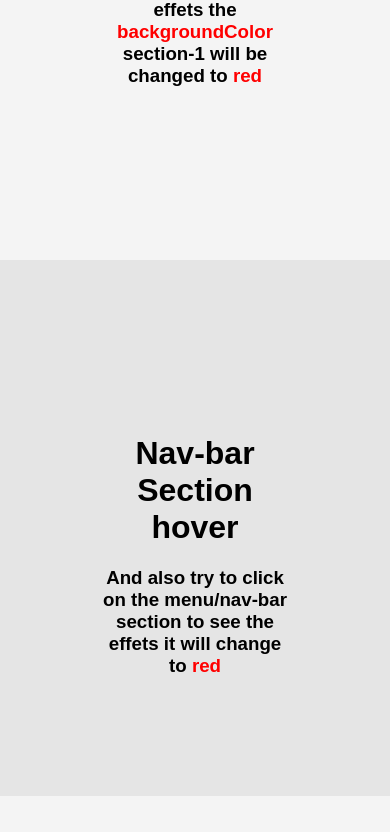
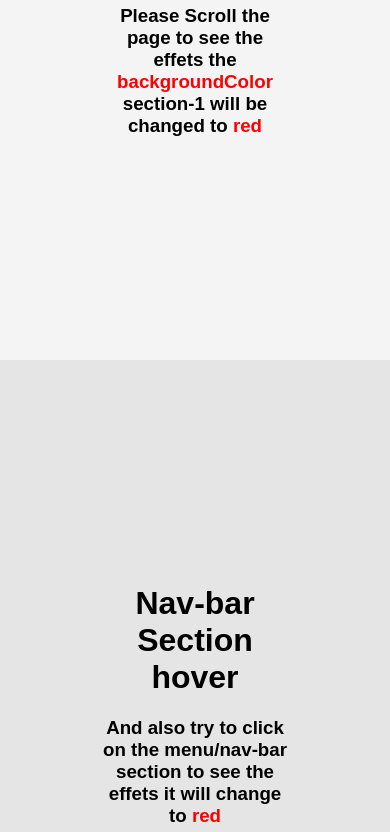
Before and after one commit to 14bhaveshp/Task-01, a plain HTML site: page index.html in a window 390 px wide. Shown: the part 450-1282 px from the top of the page. Before the commit the page ends 1246 px from the top, so only its background shows below. Drawn offline with Linux system fonts and the light colour scheme.

Commit message:
Update Task1.css

```diff
--- a/Task1.css
+++ b/Task1.css
@@ -60,7 +60,7 @@ body {
     #section-01,
     #section-02 {
         padding: 100px;
-        padding-top:100px;
-        padding-bottom: 100px;
+        padding-top:150px;
+        padding-bottom: 150px;
     }
 }
```
